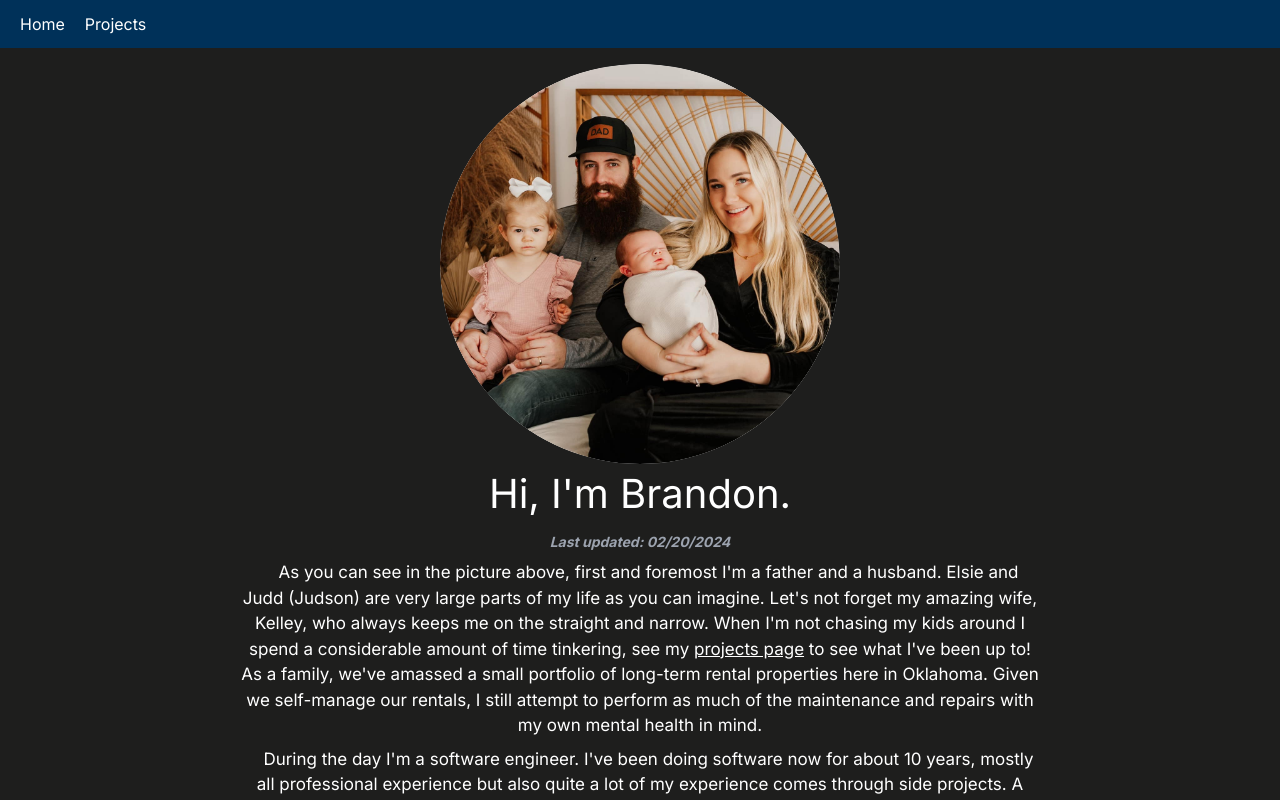
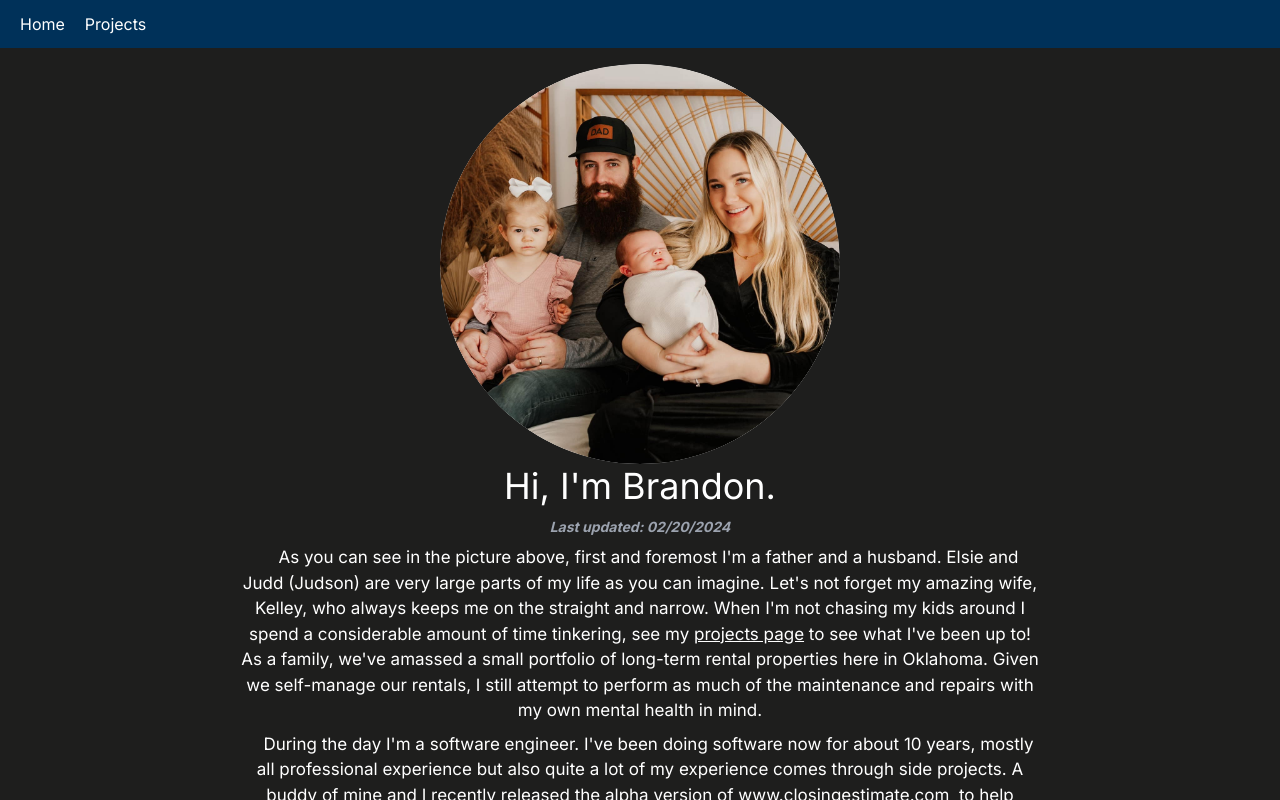
Before and after one commit to bgandy94/personal-website, a Next.js app: page / in a window 1280 px wide. Shown: the top 800 px of the page. Built offline with nearby package versions, Linux system fonts and the light colour scheme.

Commit message:
line-height toit

```diff
--- a/src/app/globals.css
+++ b/src/app/globals.css
@@ -26,11 +26,15 @@
     @apply text-[17px] my-2;
   }
   h1 {
-    @apply text-[2.5rem];
+    @apply text-[2.25rem] leading-tight;
   }
 
   h2 {
     @apply text-[2rem] my-2;
+  }
+
+  h3 {
+    @apply text-[1.75rem] my-2;
   }
 
   ul {
@@ -43,9 +47,6 @@
   hr {
     @apply w-full my-4 border-gray-400  border-t-2;
   }
-  h3 {
-    @apply text-[1.75rem] my-2;
-  }
   a {
     @apply underline;
   }
```
